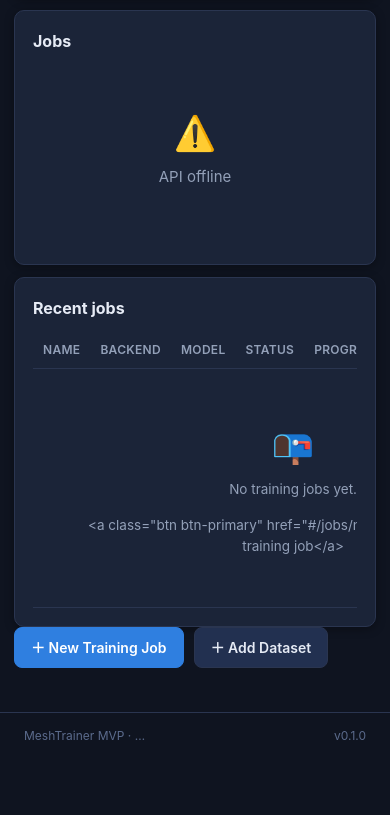
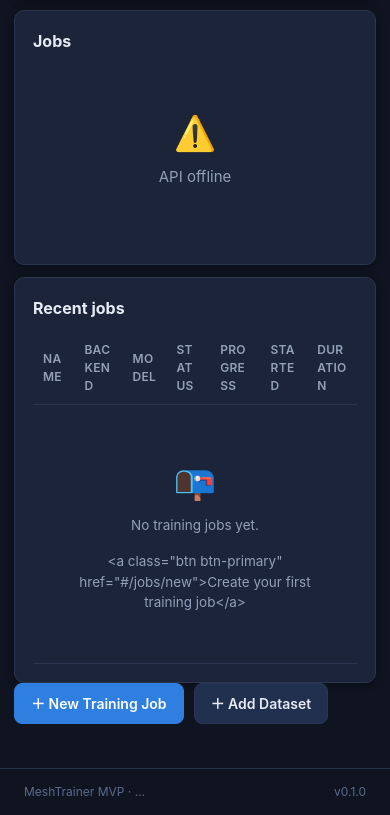
Before and after one commit to spicouc/meshtrainer, a plain HTML site: page app/web/index.html in a window 390 px wide. Shown: the part 706-1521 px from the top of the page. Before the commit the page ends 1465 px from the top, so only its background shows below. Drawn offline with Linux system fonts and the light colour scheme; no server answers.

Commit message:
v1.4.1: UI-23 fix overflow mòbil (paths llargs) + FT suite final

```diff
--- a/app/web/static/css/app.css
+++ b/app/web/static/css/app.css
@@ -279,4 +279,9 @@ summary { cursor: pointer; font-weight: 600; font-size: 13.5px; }
   .form-row { grid-template-columns: 1fr; }
   table { display: block; overflow-x: auto; }
   .topbar-status { width: 100%; }
+  /* v1.4.1 (UI-23): les cadenes llargues (paths de models) no poden
+     forçar l'ample mínim del grid → overflow horitzontal en mòbil */
+  .grid { min-width: 0; }
+  .grid > * { min-width: 0; overflow-wrap: anywhere; }
+  .kpi .sub, .kpi .value { overflow-wrap: anywhere; }
 }
```
